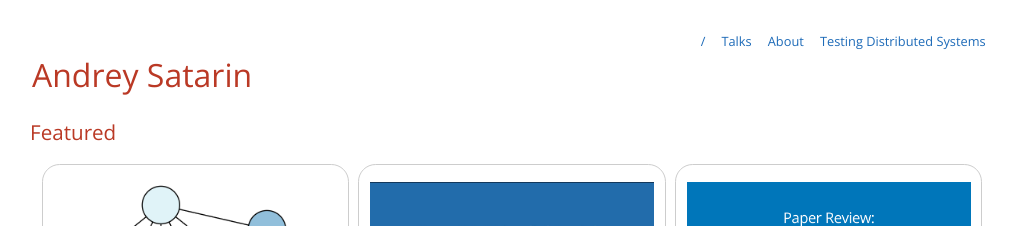
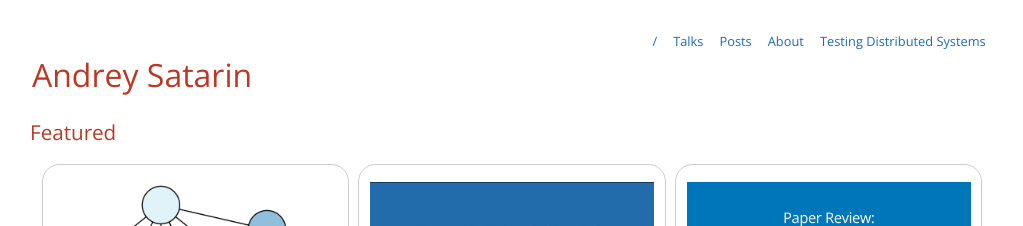
Before and after one commit to asatarin/asatarin.github.io, a Jekyll site: the page built from index.md, in a window 1280 px wide. Shown: the top 226 px of the page, without its empty margins (128-1151 px from the left). Built offline with Jekyll 4.4.1, drawn with Linux system fonts in a browser that asks for light colours; our own code applies the rules of GitHub Pages for plain Markdown files.

Commit message:
Add posts to navigation

```diff
--- a/_includes/navigation.html
+++ b/_includes/navigation.html
@@ -1,6 +1,7 @@
 <nav class="page-navigation">
   <a class="navigation-link" href="/">/</a>
   <a class="navigation-link" href="/talks/">Talks</a>
+  <a class="navigation-link" href="/posts/">Posts</a>
   <a class="navigation-link" href="/about/">About</a>
   <a class="navigation-link" href="/testing-distributed-systems/">Testing Distributed Systems</a>
 </nav>
```
